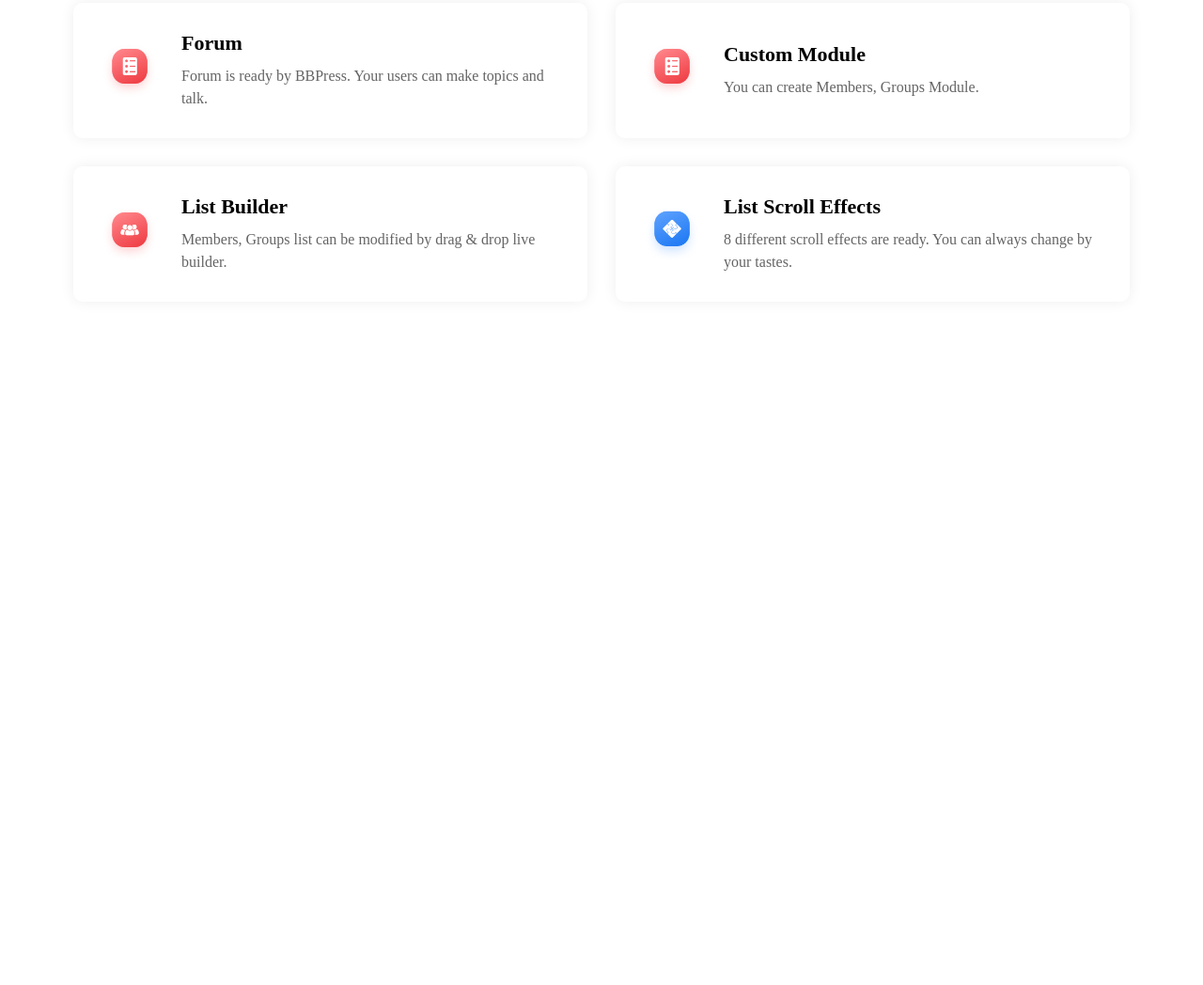
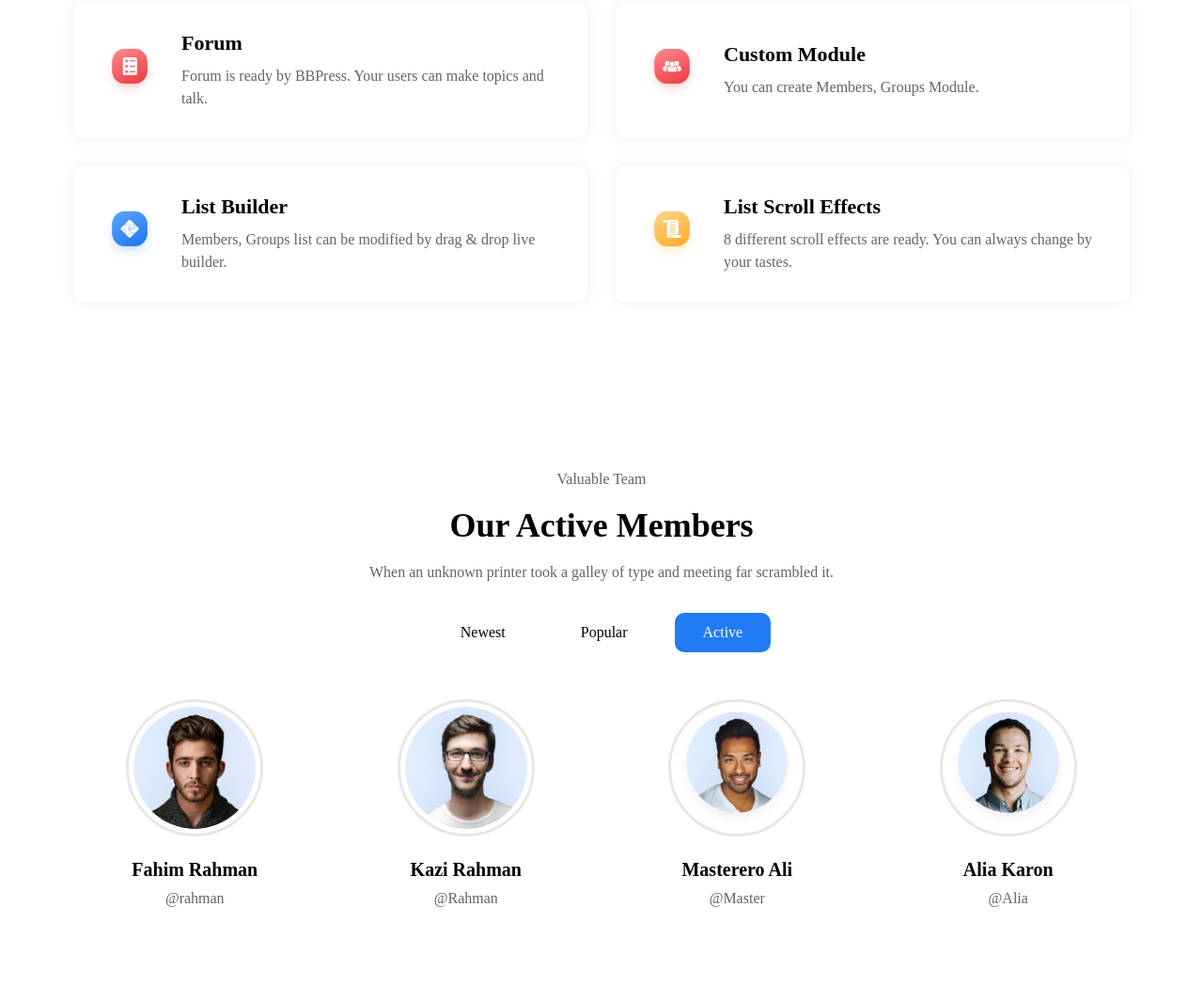
Before and after one commit to abdulhodirazzoqzoda-cpu/classwork, a plain HTML site: page index.html in a window 1280 px wide. Shown: the part 2196-3244 px from the top of the page at 94% size. Before the commit the page ends 2605 px from the top, so only its background shows below. Drawn offline with Linux system fonts and the light colour scheme.

Commit message:
section 5

```diff
--- a/index.html
+++ b/index.html
@@ -176,7 +176,7 @@
         </div>
 
         <div class="xususiyat1">
-            <img src="./images/Icon (2).png" alt="">
+            <img src="./images/Icon (3).png" alt="">
             <div>
                 <h3>Custom Module</h3>
                 <p>You can create Members, Groups Module.</p>
@@ -184,7 +184,7 @@
         </div>
 
         <div class="xususiyat1">
-            <img src="./images/Icon (3).png" alt="">
+            <img src="./images/Icon (4).png" alt="">
             <div>
                 <h3>List Builder</h3>
                 <p>Members, Groups list can be modified by drag & drop live builder.</p>
@@ -192,7 +192,7 @@
         </div>
 
         <div class="xususiyat1">
-            <img src="./images/Icon (4).png" alt="">
+            <img src="./images/Icon (5).png" alt="">
             <div>
                 <h3>List Scroll Effects</h3>
                 <p>8 different scroll effects are ready. You can always change by your tastes.</p>
@@ -202,5 +202,53 @@
     </div>
 
 </section>
+<section class="section5">
+
+    <div class="matn-panjum">
+        <p class="matni-kichik">Valuable Team</p>
+
+        <h2>Our Active Members</h2>
+
+        <p>
+            When an unknown printer took a galley of type
+            and meeting far scrambled it.
+        </p>
+    </div>
+
+    <div class="tugma-member">
+        <p>Newest</p>
+        <p>Popular</p>
+        <p class="tugma-active">Active</p>
+    </div>
+
+    <div class="member-ho">
+
+        <div class="member1">
+            <img src="./images/Image (27).png" alt="Member">
+            <h3>Fahim Rahman</h3>
+            <p>@rahman</p>
+        </div>
+
+        <div class="member1">
+            <img src="./images/Image (29).png" alt="Member">
+            <h3>Kazi Rahman</h3>
+            <p>@Rahman</p>
+        </div>
+
+        <div class="member1">
+            <img src="./images/Image (26).png" alt="Member">
+            <h3>Masterero Ali</h3>
+            <p>@Master</p>
+        </div>
+
+        <div class="member1">
+            <img src="./images/Image (28).png" alt="Member">
+            <h3>Alia Karon</h3>
+            <p>@Alia</p>
+        </div>
+
+    </div>
+
+</section>
 </body>
 </html>
--- a/style.css
+++ b/style.css
@@ -298,3 +298,75 @@
     line-height: 1.5;
     margin: 0;
 }
+.section5 {
+    width: 100%;
+    padding: 80px 70px;
+    box-sizing: border-box;
+}
+
+/* Матни боло */
+.matn-panjum {
+    text-align: center;
+    margin-bottom: 30px;
+}
+
+.matn-panjum h2 {
+    font-size: 36px;
+    margin: 15px 0;
+}
+
+.matn-panjum p {
+    color: #656464;
+    line-height: 1.6;
+}
+
+/* Тугмаҳои аъзоён */
+.tugma-member {
+    display: flex;
+    justify-content: center;
+    align-items: center;
+    gap: 20px;
+    margin-bottom: 50px;
+}
+
+.tugma-member p {
+    padding: 12px 30px;
+    border-radius: 10px;
+    margin: 0;
+}
+
+.tugma-active {
+    background-color: #217BF4;
+    color: white;
+}
+
+/* Профилҳои аъзоён */
+.member-ho {
+    display: flex;
+    justify-content: space-between;
+    gap: 30px;
+}
+
+.member1 {
+    width: 25%;
+    text-align: center;
+}
+
+.member1 img {
+    width: 130px;
+    height: 130px;
+    object-fit: cover;
+    border-radius: 50%;
+    border: 3px solid #E7E7E7;
+    padding: 5px;
+}
+
+.member1 h3 {
+    font-size: 20px;
+    margin: 20px 0 10px;
+}
+
+.member1 p {
+    color: #656464;
+    margin: 0;
+}
```
Also changed, not shown: images/Abstrack (1).png (added), images/Abstrack.png (added), images/Ellipse 17.png (added), images/Image (26).png (added), images/Image (27).png (added), images/Image (28).png (added), images/Image (29).png (added).
